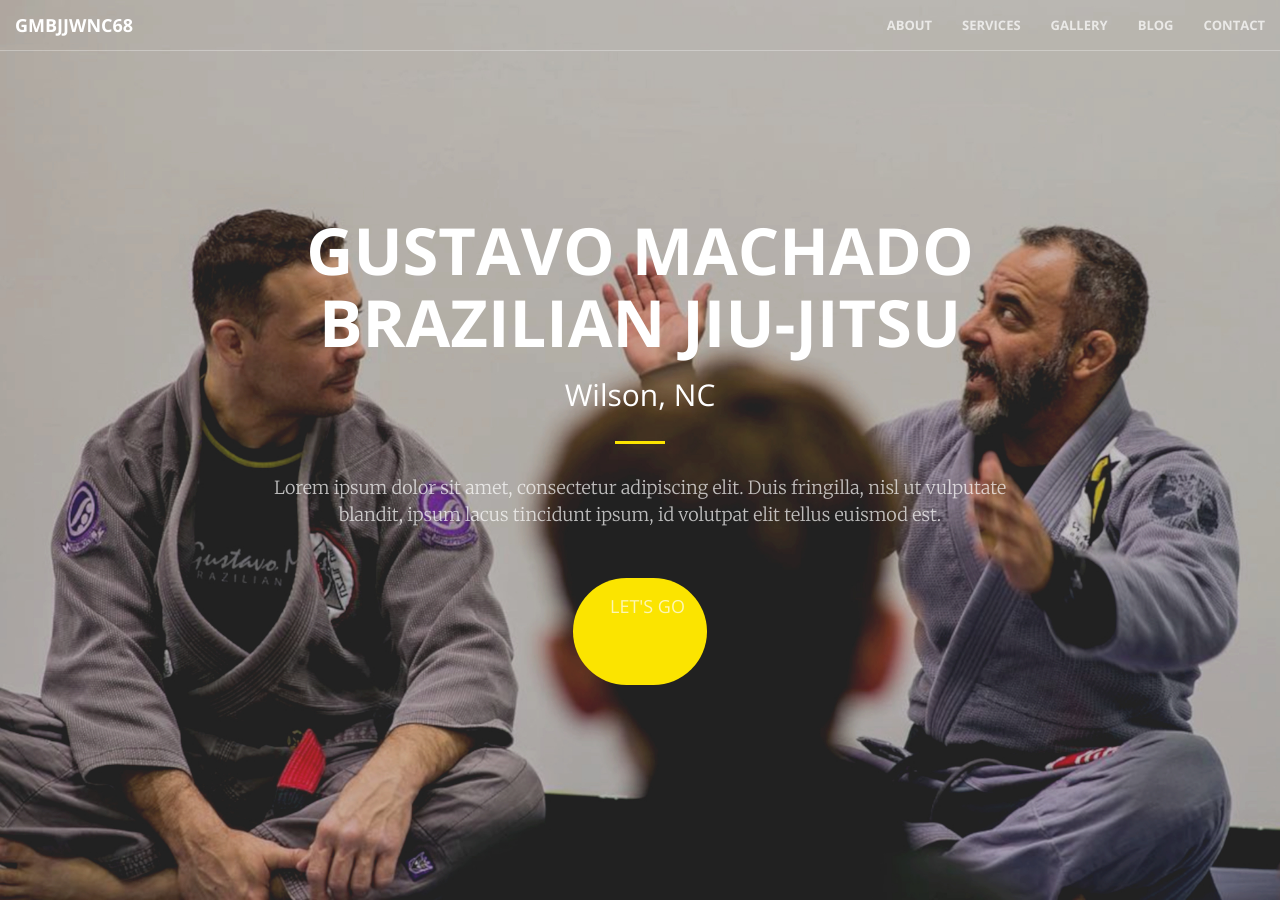
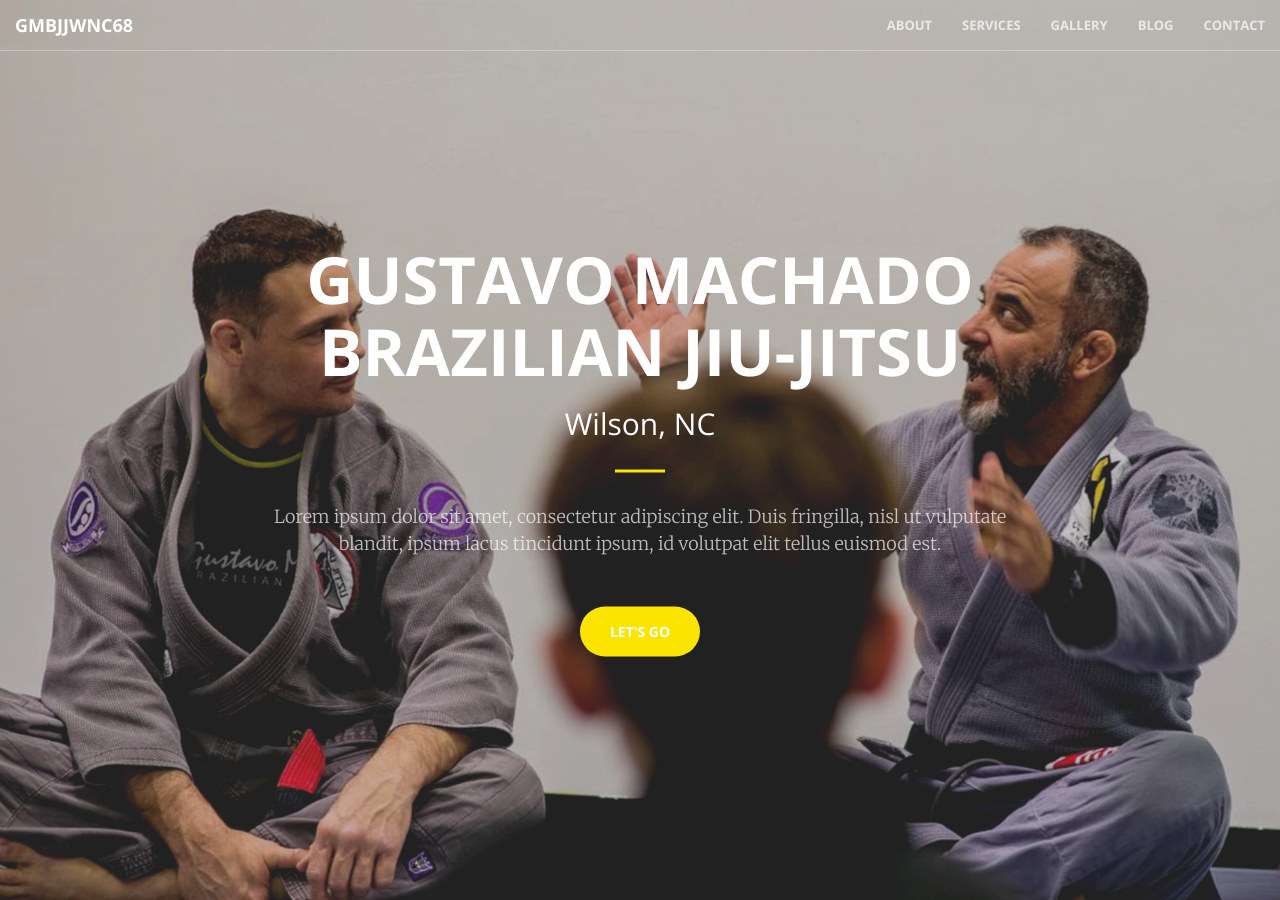
Before and after one commit to gmbjjwnc68/gmbjjwnc68.github.io, a Jekyll site: the page built from index.html, in a window 1280 px wide and 900 px high. Built offline with Jekyll 4.4.1, drawn with Linux system fonts in a browser that asks for light colours.

Commit message:
Revert bad button change

```diff
--- a/_includes/header.html
+++ b/_includes/header.html
@@ -5,7 +5,7 @@
             <h2>Wilson, NC</h2>
             <hr>
             <p>Lorem ipsum dolor sit amet, consectetur adipiscing elit. Duis fringilla, nisl ut vulputate blandit, ipsum lacus tincidunt ipsum, id volutpat elit tellus euismod est.</p>
-            <a href="#about" class="btn btn-primary btn-xl page-scroll"><p class="text-muted">LET'S GO</p></a>
+            <a href="#about" class="btn btn-primary btn-xl page-scroll">LET'S GO</a>
         </div>
     </div>
 </header>
```
